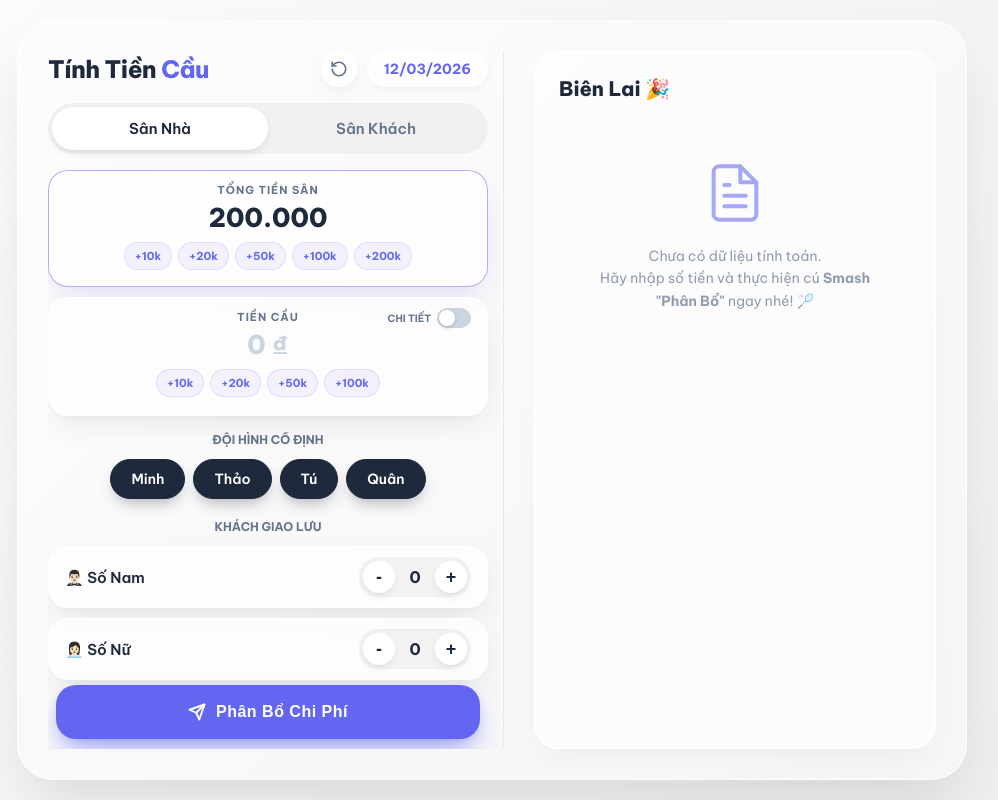
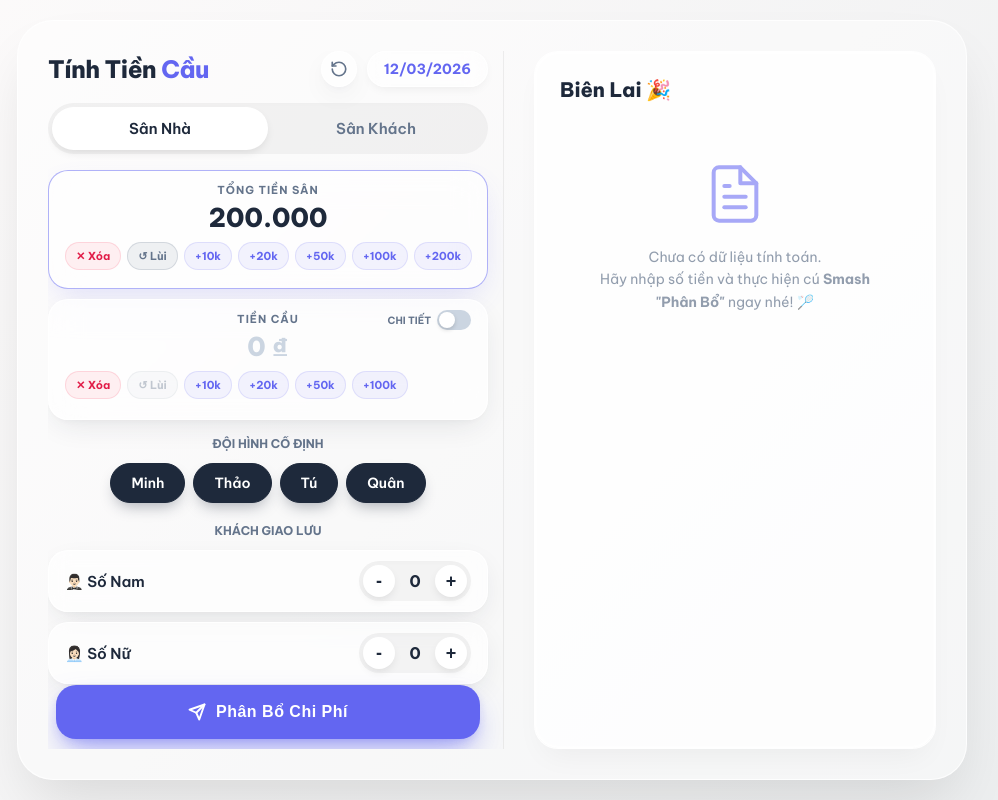
Before and after one commit to minhnb0503/quan-ly-cau-long, a plain HTML site: page index.html in a window 1280 px wide. Both pictures are taken after typing "Sample" into the empty fields and a click on the button "+200k". Shown: the whole page, without its empty margins (148-1146 px from the left). Drawn offline with Linux system fonts and the light colour scheme.

Commit message:
Update index.html

```diff
--- a/index.html
+++ b/index.html
@@ -43,7 +43,6 @@
       -webkit-font-smoothing: antialiased;
     }
 
-    /* TOAST NOTIFICATION */
     .toast {
       position: fixed; top: env(safe-area-inset-top, 20px); left: 50%; transform: translateX(-50%) translateY(-100px);
       background: var(--text-main); color: #fff; padding: 12px 24px; border-radius: 100px;
@@ -52,11 +51,11 @@
     }
     .toast.show { transform: translateX(-50%) translateY(20px); opacity: 1; }
 
-    /* === 1. GIAO DIỆN MOBILE DỌC (ĐÃ ÉP MỠ ĐỂ TĂNG DIỆN TÍCH CUỘN CHUẨN UX) === */
+    /* MOBILE DỌC */
     .app-glass {
       width: 100%; max-width: 450px; height: 100%;
       display: flex; flex-direction: column;
-      padding: 16px 20px calc(10px + env(safe-area-inset-bottom, 20px)); /* Ép lề trên nhỏ lại */
+      padding: 16px 20px calc(10px + env(safe-area-inset-bottom, 20px));
       position: relative; overflow: hidden;
     }
 
@@ -72,37 +71,27 @@
 
     .right-col { display: none; }
 
-    /* === 2. GIAO DIỆN ĐIỆN THOẠI XOAY NGANG === */
+    /* MOBILE NGANG */
     @media (max-height: 500px) and (orientation: landscape) {
       body { padding: 0; align-items: flex-start; }
-
       .app-glass {
         max-width: 100% !important; height: 100dvh !important; border-radius: 0; box-shadow: none;
         padding: 15px max(20px, env(safe-area-inset-left)) max(15px, env(safe-area-inset-bottom)) max(20px, env(safe-area-inset-right)) !important;
         overflow-y: auto !important; display: block !important;
       }
-
       .main-wrapper, .left-col, .form-content-grid, .members-zone {
         overflow: visible !important; flex: none !important; height: auto !important; margin: 0; padding: 0;
       }
-
-      .form-content-grid {
-        display: grid !important; grid-template-columns: 1fr 1fr; gap: 20px; align-items: start;
-      }
-
+      .form-content-grid { display: grid !important; grid-template-columns: 1fr 1fr; gap: 20px; align-items: start; }
       .left-col { padding-bottom: 0 !important; }
-      .action-zone {
-        position: static !important; background: transparent !important;
-        padding: 20px 8px 100px 8px !important;
-      }
-
+      .action-zone { position: static !important; background: transparent !important; padding: 20px 8px 100px 8px !important; }
       .header-bar { margin-bottom: 12px; }
       .fluid-tabs { margin-bottom: 12px; }
       .sheet-overlay { align-items: center !important; }
       .sheet-card { border-radius: 24px !important; max-height: 90vh; overflow-y: auto; }
     }
 
-    /* === 3. GIAO DIỆN DESKTOP / IPAD (GIẢI PHÓNG KHÔNG GIAN, KHÔNG CUỘN THỪA) === */
+    /* DESKTOP */
     @media (min-width: 768px) and (min-height: 501px) {
       body { padding: 20px; }
       .app-glass {
@@ -111,35 +100,23 @@
         border-radius: 36px; box-shadow: 0 30px 60px -15px rgba(0,0,0,0.12); padding: 30px;
       }
       .main-wrapper { flex-direction: row; gap: 30px; }
-
-      /* Cho phép toàn bộ cột trái cuộn nếu màn hình lỡ bị thấp */
       .left-col { flex: 1.1; padding-bottom: 0; padding-right: 15px; border-right: 1px solid rgba(0,0,0,0.06); overflow-y: auto;}
-
-      /* Gỡ bỏ cuộn cục bộ của form và member-zone trên Desktop */
       .form-content-grid { overflow: visible !important; height: auto; }
       .members-zone { overflow: visible !important; flex: none; height: auto;}
-
       .right-col {
         display: flex; flex-direction: column; flex: 1;
         background: rgba(255, 255, 255, 0.5); border-radius: 24px; position: relative;
         overflow: hidden; border: 1px solid var(--glass-border);
         box-shadow: inset 0 0 0 1px rgba(255,255,255,0.5), 0 15px 30px -10px rgba(0,0,0,0.05); padding: 0 !important;
       }
-
-      .action-zone {
-        position: static !important; background: transparent !important;
-        padding: 20px 8px 10px 8px !important; border: none !important; backdrop-filter: none !important;
-      }
-
+      .action-zone { position: static !important; background: transparent !important; padding: 20px 8px 10px 8px !important; border: none !important; backdrop-filter: none !important; }
       .sheet-overlay {
         position: relative !important; display: flex !important; flex-direction: column; flex: 1;
-        background: rgba(255, 255, 255, 0.5) !important; border-radius: 24px;
-        border: 1px solid var(--glass-border);
+        background: rgba(255, 255, 255, 0.5) !important; border-radius: 24px; border: 1px solid var(--glass-border);
         box-shadow: inset 0 0 0 1px rgba(255,255,255,0.5), 0 15px 30px -10px rgba(0,0,0,0.05) !important;
         padding: 0 !important; opacity: 1 !important; pointer-events: auto !important;
         backdrop-filter: none !important; -webkit-backdrop-filter: none !important;
-        z-index: 1 !important; overflow: hidden !important;
-        top: auto !important; left: auto !important; right: auto !important; bottom: auto !important;
+        z-index: 1 !important; overflow: hidden !important; top: auto !important; left: auto !important; right: auto !important; bottom: auto !important;
       }
       .sheet-card {
         transform: none !important; opacity: 1 !important; box-shadow: none !important;
@@ -149,7 +126,6 @@
       .btn-close { display: none !important; }
     }
 
-    /* HEADER & RESET BUTTON */
     .header-bar { display: flex; justify-content: space-between; align-items: center; margin-bottom: 16px; flex-shrink: 0; }
     .app-title { font-size: 24px; font-weight: 800; letter-spacing: -0.5px; }
 
@@ -170,7 +146,6 @@
     #displayDate { font-weight: 700; color: var(--accent); font-size: 14px; pointer-events: none; }
     .date-chip input[type="date"] { position: absolute; top: 0; left: 0; width: 100%; height: 100%; opacity: 0; cursor: pointer; font-size: 16px !important; }
 
-    /* TABS */
     .fluid-tabs {
       display: flex; position: relative; background: rgba(0,0,0,0.04);
       border-radius: 100px; padding: 4px; margin-bottom: 16px; flex-shrink: 0;
@@ -187,11 +162,10 @@
       transition: transform 0.4s var(--smooth-curve); z-index: 1;
     }
 
-    /* NHẬP LIỆU TIỀN & QUICK CHIPS */
     .money-display-zone { display: flex; flex-direction: column; gap: 10px; margin-bottom: 16px; flex-shrink: 0;}
     .money-input-group {
       background: var(--glass-bg); backdrop-filter: blur(16px); border: 1px solid var(--glass-border);
-      border-radius: 20px; padding: 12px 16px 14px 16px; box-shadow: var(--shadow-soft);
+      border-radius: 20px; padding: 12px 12px 14px 12px; box-shadow: var(--shadow-soft);
       display: flex; flex-direction: column; align-items: center; transition: border-color 0.3s ease, box-shadow 0.3s ease;
       position: relative;
     }
@@ -199,7 +173,7 @@
     .money-header { display: flex; justify-content: center; width: 100%; align-items: center; margin-bottom: 4px; position: relative;}
     .money-label { font-size: 11px; font-weight: 700; color: var(--text-sub); text-transform: uppercase; letter-spacing: 1px;}
 
-    .switch-small-wrap { position: absolute; right: 0; top: -2px; display: flex; align-items: center; gap: 6px; }
+    .switch-small-wrap { position: absolute; right: 4px; top: -2px; display: flex; align-items: center; gap: 6px; }
     .switch-small-wrap span { font-size: 10px; font-weight: 700; color: var(--text-sub); }
     .switch-small { position: relative; display: inline-block; width: 34px; height: 20px; }
     .switch-small input { opacity: 0; width: 0; height: 0; }
@@ -215,19 +189,26 @@
     }
     .money-input-group input::placeholder { color: #cbd5e1; }
 
-    /* FIX LỖI RỚT DÒNG QUICK CHIPS: Ép 1 dòng, vuốt ngang tự do */
+    /* CẤU TRÚC PHÍM TẮT MỚI: Trượt ngang mượt mà, căn trái */
     .quick-chips {
-      display: flex; flex-wrap: nowrap; gap: 6px; margin-top: 8px; justify-content: center;
-      width: 100%; overflow-x: auto; padding-bottom: 2px;
+      display: flex; flex-wrap: nowrap; gap: 6px; margin-top: 8px; justify-content: flex-start;
+      width: 100%; overflow-x: auto; padding-bottom: 4px; padding-left: 4px; padding-right: 4px;
+      scrollbar-width: none; -ms-overflow-style: none;
     }
     .quick-chips::-webkit-scrollbar { display: none; }
     .chip {
       background: rgba(99, 102, 241, 0.08); color: var(--accent); border: 1px solid rgba(99, 102, 241, 0.15);
       padding: 6px 10px; border-radius: 100px; font-size: 11px; font-weight: 700;
-      cursor: pointer; transition: 0.15s ease; font-family: 'Be Vietnam Pro', sans-serif;
-      flex-shrink: 0; /* Cấm bị bóp méo hình dạng */
+      cursor: pointer; transition: 0.15s ease; font-family: 'Be Vietnam Pro', sans-serif; flex-shrink: 0;
     }
     .chip:active { transform: scale(0.9); background: rgba(99, 102, 241, 0.2); }
+
+    /* Thiết kế riêng nút Xóa và Hoàn tác */
+    .chip-clear { background: rgba(244, 63, 94, 0.08); color: #e11d48; border-color: rgba(244, 63, 94, 0.15); }
+    .chip-clear:active { background: rgba(244, 63, 94, 0.2); }
+    .chip-undo { background: rgba(100, 116, 139, 0.1); color: #64748b; border-color: rgba(100, 116, 139, 0.2); transition: 0.2s;}
+    .chip-undo:active { background: rgba(100, 116, 139, 0.25); }
+    .chip-undo.disabled { opacity: 0.4; pointer-events: none; }
 
     .mode-grid { display: grid; width: 100%; transition: grid-template-rows 0.4s var(--smooth-curve); }
     .mode-inner { min-height: 0; overflow: hidden; display: flex; flex-direction: column; align-items: center; width: 100%; transition: opacity 0.3s ease; }
@@ -239,7 +220,6 @@
     .divider-vert { width: 1px; background: var(--glass-border); margin: 6px 0; }
     #cauTotalIndicator { font-size: 13px; font-weight: 700; color: var(--accent); margin-top: 10px; background: rgba(99, 102, 241, 0.1); padding: 4px 12px; border-radius: 100px;}
 
-    /* THÀNH VIÊN VÀ KHÁCH */
     .fixed-team-wrapper { display: grid; grid-template-rows: 1fr; transition: grid-template-rows 0.4s var(--smooth-curve); flex-shrink: 0;}
     .fixed-team-wrapper.hidden { grid-template-rows: 0fr; }
     .fixed-team-inner { min-height: 0; overflow: hidden; transition: opacity 0.3s ease-out; }
@@ -278,7 +258,6 @@
     }
     .guest-val::-webkit-outer-spin-button, .guest-val::-webkit-inner-spin-button { -webkit-appearance: none; margin: 0; }
 
-    /* NÚT CHỐT SỔ */
     .action-zone {
       position: absolute; bottom: calc(env(safe-area-inset-bottom, 0px));
       left: 12px; right: 12px; z-index: 50;
@@ -292,12 +271,8 @@
       transition: transform 0.2s, box-shadow 0.2s;
       display: flex; justify-content: center; align-items: center; gap: 10px;
     }
-    .btn-massive:active {
-      transform: scale(0.96);
-      box-shadow: 0 8px 16px -6px rgba(99, 102, 241, 0.6);
-    }
+    .btn-massive:active { transform: scale(0.96); box-shadow: 0 8px 16px -6px rgba(99, 102, 241, 0.6); }
 
-    /* BẢNG BIÊN LAI (MOBILE POPUP ĐƯỢC CHUYỂN RA NGOÀI ĐỂ KHÔNG BỊ TÀNG HÌNH) */
     .sheet-overlay {
       position: fixed; top: 0; left: 0; right: 0; bottom: 0;
       background: rgba(15, 23, 42, 0.4); backdrop-filter: blur(8px); -webkit-backdrop-filter: blur(8px);
@@ -386,12 +361,16 @@
         <div class="form-content-grid">
 
           <div class="money-display-zone">
+
             <div class="money-input-group">
               <div class="money-header">
                  <span class="money-label">TỔNG TIỀN SÂN</span>
               </div>
-              <input type="text" id="tienSan" placeholder="0 ₫" inputmode="numeric" pattern="[0-9]*" onfocus="handleInputFocus(this)" onblur="validateInputEmpty(this)" oninput="formatCurrency(this)">
+              <input type="text" id="tienSan" placeholder="0 ₫" inputmode="numeric" pattern="[0-9]*" onfocus="handleInputFocus(this)" onblur="validateInputEmpty(this)" oninput="formatCurrency(this); clearUndo('tienSan');">
+
               <div class="quick-chips">
+                <button type="button" class="chip chip-clear" onclick="clearMoney('tienSan')">✕ Xóa</button>
+                <button type="button" class="chip chip-undo disabled" id="undo_tienSan" onclick="undoMoney('tienSan')">↺ Lùi</button>
                 <button type="button" class="chip" onclick="addMoney('tienSan', 10000)">+10k</button>
                 <button type="button" class="chip" onclick="addMoney('tienSan', 20000)">+20k</button>
                 <button type="button" class="chip" onclick="addMoney('tienSan', 50000)">+50k</button>
@@ -414,8 +393,11 @@
 
               <div class="mode-grid" id="cauMode1Wrap" style="grid-template-rows: 1fr;">
                 <div class="mode-inner" style="opacity: 1;">
-                  <input type="text" id="tienCau" placeholder="0 ₫" inputmode="numeric" pattern="[0-9]*" onfocus="handleInputFocus(this)" onblur="validateInputEmpty(this)" oninput="formatCurrency(this)">
+                  <input type="text" id="tienCau" placeholder="0 ₫" inputmode="numeric" pattern="[0-9]*" onfocus="handleInputFocus(this)" onblur="validateInputEmpty(this)" oninput="formatCurrency(this); clearUndo('tienCau');">
+
                   <div class="quick-chips">
+                    <button type="button" class="chip chip-clear" onclick="clearMoney('tienCau')">✕ Xóa</button>
+                    <button type="button" class="chip chip-undo disabled" id="undo_tienCau" onclick="undoMoney('tienCau')">↺ Lùi</button>
                     <button type="button" class="chip" onclick="addMoney('tienCau', 10000)">+10k</button>
                     <button type="button" class="chip" onclick="addMoney('tienCau', 20000)">+20k</button>
                     <button type="button" class="chip" onclick="addMoney('tienCau', 50000)">+50k</button>
@@ -488,6 +470,7 @@
 
       </div>
 
+      <div class="right-col">
         <div class="sheet-overlay" id="resultSheet">
           <div class="sheet-card">
 
@@ -511,6 +494,7 @@
             <button class="btn-close" onclick="closeSheet()">Đóng Lại</button>
           </div>
         </div>
+      </div>
 
     </div>
   </div>
@@ -520,6 +504,9 @@
 
     let mode = 'home';
     let isCauDetailMode = false;
+
+    // BIẾN LƯU LỊCH SỬ ĐỂ PHỤC VỤ TÍNH NĂNG "UNDO" (HOÀN TÁC)
+    let moneyHistory = { 'tienSan': [], 'tienCau': [] };
 
     function updateDateDisplay(val) {
       if(!val) return;
@@ -596,16 +583,63 @@
     function formatCurrency(input) { let v = input.value.replace(/\D/g, ''); input.value = v ? parseInt(v, 10).toLocaleString('vi-VN') : ""; }
     function formatMoney(n) { return parseInt(n).toLocaleString('vi-VN') + " ₫"; }
 
-    // Quick Chips Logic
+    // ==========================================
+    // LOGIC CHO TÍNH NĂNG QUICK CHIPS, CLEAR & UNDO
+    // ==========================================
     function addMoney(id, amount) {
       let el = document.getElementById(id);
       let currentVal = parseInt(el.value.replace(/\D/g, '')) || 0;
+
+      // Lưu vào lịch sử để cho phép Undo
+      moneyHistory[id].push(currentVal);
+
       el.value = (currentVal + amount).toString();
       formatCurrency(el);
-      if (id === 'giaCau') updateCauTotal();
+
+      // Mở khóa nút Undo
+      let undoBtn = document.getElementById('undo_' + id);
+      if(undoBtn) undoBtn.classList.remove('disabled');
     }
 
-    // Reset Form
+    function clearMoney(id) {
+      let el = document.getElementById(id);
+      let currentVal = parseInt(el.value.replace(/\D/g, '')) || 0;
+      if (currentVal === 0) return; // Nếu đang = 0 rồi thì bỏ qua
+
+      // Lưu lại để lỡ bấm Clear nhầm thì có thể Undo phục hồi lại số cũ
+      moneyHistory[id].push(currentVal);
+
+      el.value = '';
+      let undoBtn = document.getElementById('undo_' + id);
+      if(undoBtn) undoBtn.classList.remove('disabled');
+    }
+
+    function undoMoney(id) {
+      if(!moneyHistory[id] || moneyHistory[id].length === 0) return;
+
+      let el = document.getElementById(id);
+      let lastVal = moneyHistory[id].pop(); // Lấy giá trị ngay trước đó
+
+      if(lastVal === 0) el.value = '';
+      else {
+        el.value = lastVal.toString();
+        formatCurrency(el);
+      }
+
+      // Nếu hết lịch sử thì khóa nút Undo lại
+      if(moneyHistory[id].length === 0) {
+        let undoBtn = document.getElementById('undo_' + id);
+        if(undoBtn) undoBtn.classList.add('disabled');
+      }
+    }
+
+    function clearUndo(id) {
+       moneyHistory[id] = []; // Xóa lịch sử khi người dùng tự gõ tay
+       let undoBtn = document.getElementById('undo_' + id);
+       if(undoBtn) undoBtn.classList.add('disabled');
+    }
+    // ==========================================
+
     function resetForm() {
       document.getElementById('tienSan').value = '';
       document.getElementById('tienCau').value = '';
@@ -613,6 +647,10 @@
       document.getElementById('slCau').value = '0';
       document.getElementById('namGL').value = '0';
       document.getElementById('nuGL').value = '0';
+
+      // Xóa sạch lịch sử Undo
+      clearUndo('tienSan');
+      clearUndo('tienCau');
 
       document.querySelectorAll('.player-tag').forEach(tag => tag.classList.add('active'));
       switchTab('home');
```
Lines whose indentation alone changed are shown as unchanged.
